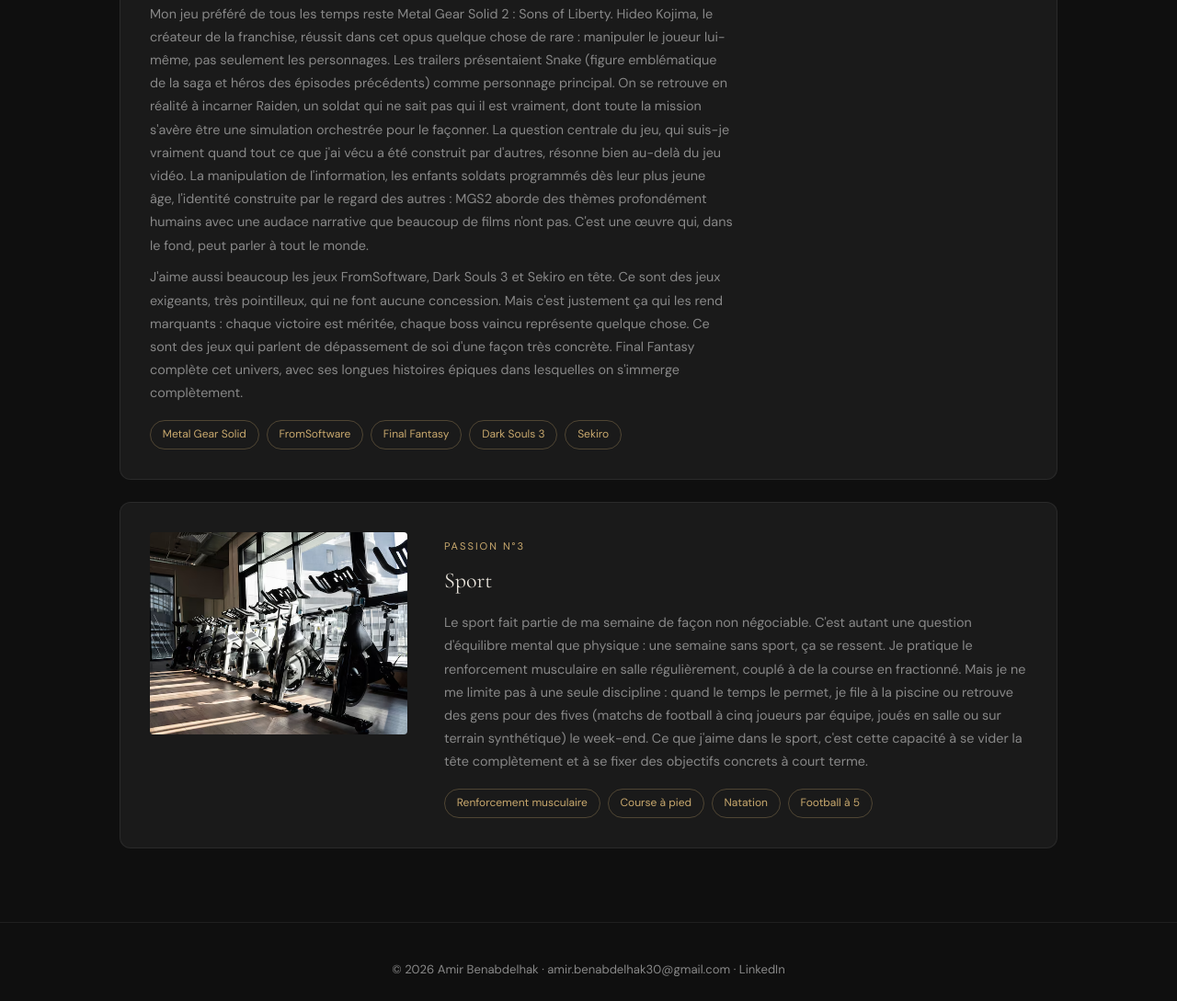
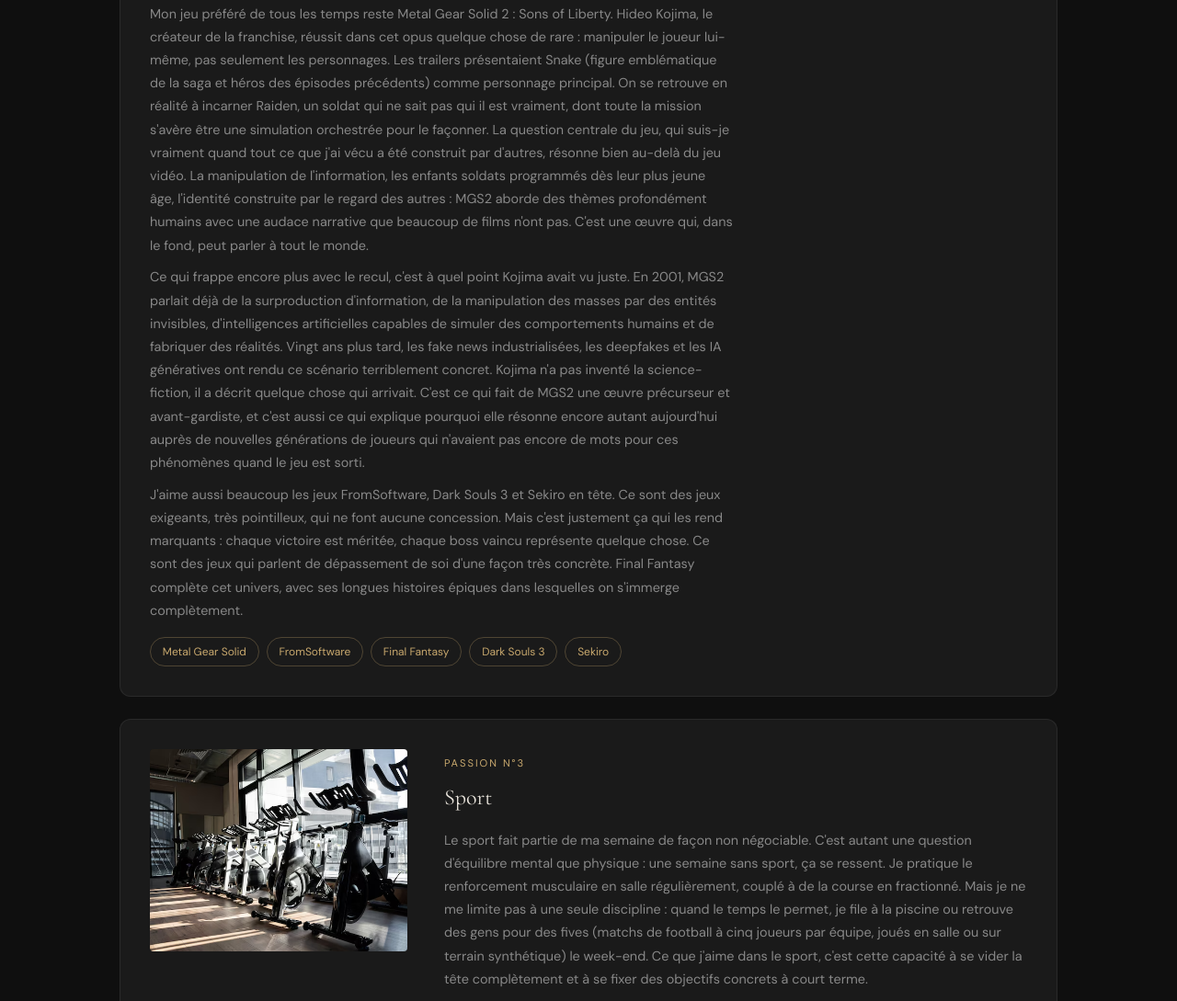
Before and after one commit to kyjurooo/amir-benabdelhak.github.io, a plain HTML site: page apropos.html in a window 1280 px wide. Shown: the part 2966-4055 px from the top of the page at 92% size. Drawn offline with nearby package versions, Linux system fonts and the light colour scheme.

Commit message:
Add files via upload

```diff
--- a/apropos.html
+++ b/apropos.html
@@ -120,6 +120,7 @@
           <blockquote class="interest-quote">"Même si un pion devient une reine, ce n'est encore qu'une pièce de jeu." <cite>Metal Gear Solid 2 : Sons of Liberty</cite></blockquote>
           <p>Les jeux vidéo occupent une place à part dans mes passions, et pour une raison précise : c'est le seul médium où on ne suit pas un personnage, on <em>est</em> ce personnage. Ce mur brisé entre spectateur et acteur change tout à la façon dont une histoire peut toucher. Ce goût pour la culture japonaise, que ce soit à travers les jeux, les mangas ou le voyage au Japon, forme un tout cohérent, une fascination construite depuis l'enfance.</p>
           <p>Mon jeu préféré de tous les temps reste Metal Gear Solid 2 : Sons of Liberty. Hideo Kojima, le créateur de la franchise, réussit dans cet opus quelque chose de rare : manipuler le joueur lui-même, pas seulement les personnages. Les trailers présentaient Snake (figure emblématique de la saga et héros des épisodes précédents) comme personnage principal. On se retrouve en réalité à incarner Raiden, un soldat qui ne sait pas qui il est vraiment, dont toute la mission s'avère être une simulation orchestrée pour le façonner. La question centrale du jeu, qui suis-je vraiment quand tout ce que j'ai vécu a été construit par d'autres, résonne bien au-delà du jeu vidéo. La manipulation de l'information, les enfants soldats programmés dès leur plus jeune âge, l'identité construite par le regard des autres : MGS2 aborde des thèmes profondément humains avec une audace narrative que beaucoup de films n'ont pas. C'est une œuvre qui, dans le fond, peut parler à tout le monde.</p>
+          <p>Ce qui frappe encore plus avec le recul, c'est à quel point Kojima avait vu juste. En 2001, MGS2 parlait déjà de la surproduction d'information, de la manipulation des masses par des entités invisibles, d'intelligences artificielles capables de simuler des comportements humains et de fabriquer des réalités. Vingt ans plus tard, les fake news industrialisées, les deepfakes et les IA génératives ont rendu ce scénario terriblement concret. Kojima n'a pas inventé la science-fiction, il a décrit quelque chose qui arrivait. C'est ce qui fait de MGS2 une œuvre précurseur et avant-gardiste, et c'est aussi ce qui explique pourquoi elle résonne encore autant aujourd'hui auprès de nouvelles générations de joueurs qui n'avaient pas encore de mots pour ces phénomènes quand le jeu est sorti.</p>
           <p>J'aime aussi beaucoup les jeux FromSoftware, Dark Souls 3 et Sekiro en tête. Ce sont des jeux exigeants, très pointilleux, qui ne font aucune concession. Mais c'est justement ça qui les rend marquants : chaque victoire est méritée, chaque boss vaincu représente quelque chose. Ce sont des jeux qui parlent de dépassement de soi d'une façon très concrète. Final Fantasy complète cet univers, avec ses longues histoires épiques dans lesquelles on s'immerge complètement.</p>
           <div class="interest-tags">
             <span>Metal Gear Solid</span><span>FromSoftware</span><span>Final Fantasy</span><span>Dark Souls 3</span><span>Sekiro</span>
```
